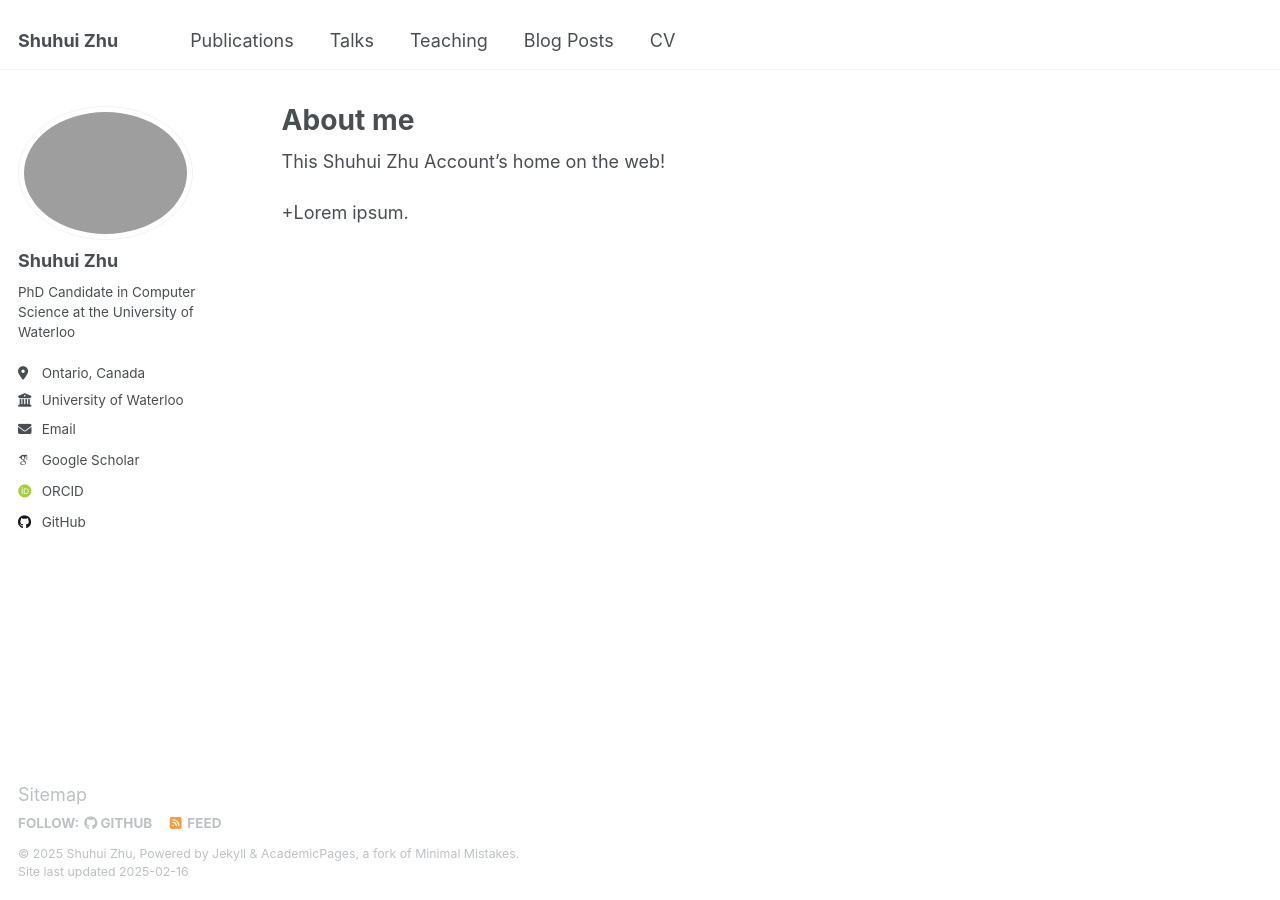
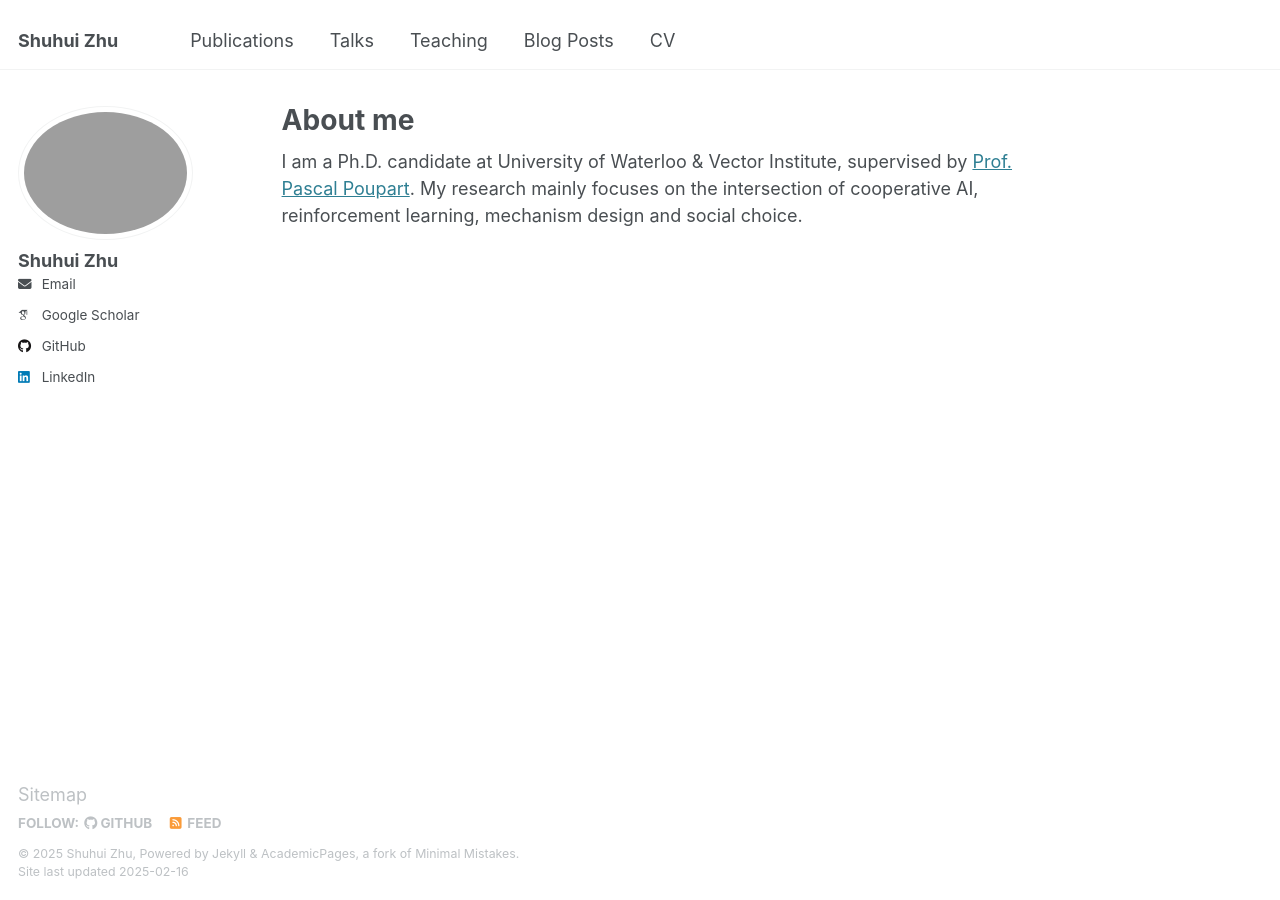
Before and after one commit to shuhui-zhu/shuhui-zhu.github.io, a Jekyll site: the page built from _pages/about.md, in a window 1280 px wide. Built offline with Jekyll 4.4.1, drawn with Linux system fonts in a browser that asks for light colours; some web fonts are replaced.

Commit message:
update page

```diff
--- a/_config.yml
+++ b/_config.yml
@@ -22,12 +22,12 @@ repository               : "shuhui-zhu.github.io"
 #               Additional customization can be done by editing /_includes/author-profile.html
 author:
   # Biographic information
-  avatar           : "headshot_light.png"
+  avatar           : "headshot_light.JPG"
   name             : "Shuhui Zhu"
   pronouns         : # example: "she/her"
-  bio              : "PhD Candidate in Computer Science at the University of Waterloo"
-  location         : "Ontario, Canada"
-  employer         : "University of Waterloo"
+  # bio              : "PhD Candidate in Computer Science at the University of Waterloo"
+  # location         : "Ontario, Canada"
+  # employer         : "University of Waterloo"
   uri              : # URL
   email            : "shuhui.zhu@uwaterloo.ca"
 
@@ -35,7 +35,7 @@ author:
   arxiv            : # URL - Update with the correct link to your profile
   googlescholar    : "https://scholar.google.ca/citations?user=mKti-YAAAAAJ&hl=en&oi=ao"
   impactstory      : # URL
-  orcid            : "https://orcid.org/0009-0004-0154-0065"
+  # orcid            : "https://orcid.org/0009-0004-0154-0065" # My ORCID, not displayed on website
   semantic         : # URL
   # pubmed           : "https://www.ncbi.nlm.nih.gov/pubmed/?term=john+snow"
   researchgate     : # URL
@@ -59,7 +59,7 @@ author:
   keybase          : # Username
   instagram        : # Username
   lastfm           : # Username
-  linkedin         : # Username
+  linkedin         : shuhui-zhu # Username
   mastodon         : # URL
   medium           : # URL
   pinterest        : # Username
--- a/_pages/about.md
+++ b/_pages/about.md
@@ -7,6 +7,4 @@ redirect_from:
   - /about.html
 ---
 
-This Shuhui Zhu Account's home on the web!
-
-+Lorem ipsum.
+I am a Ph.D. candidate at University of Waterloo & Vector Institute, supervised by [Prof. Pascal Poupart](https://cs.uwaterloo.ca/~ppoupart/). My research mainly focuses on the intersection of cooperative AI, reinforcement learning, mechanism design and social choice.
```
